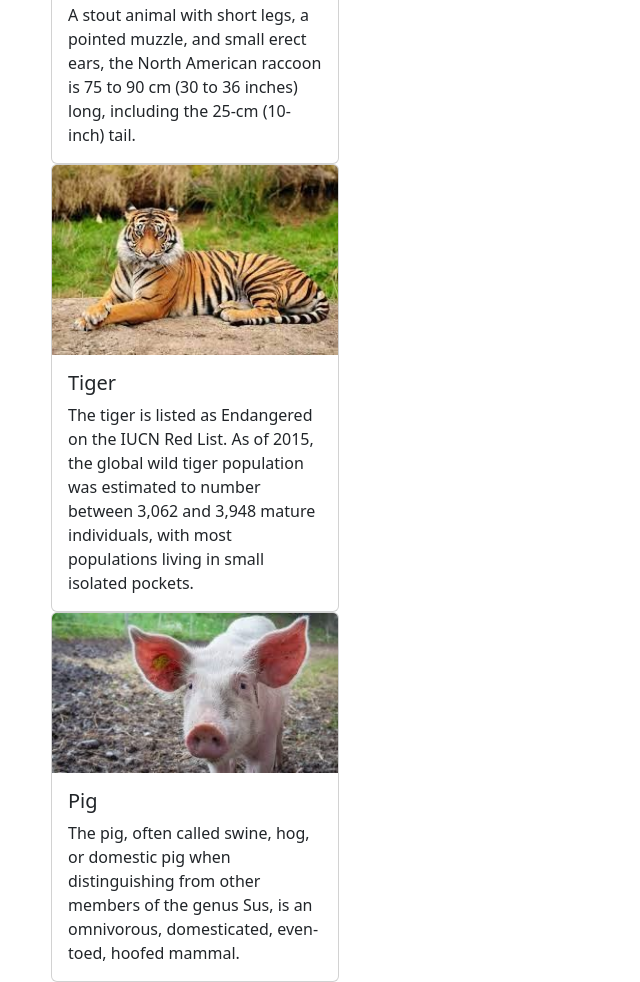
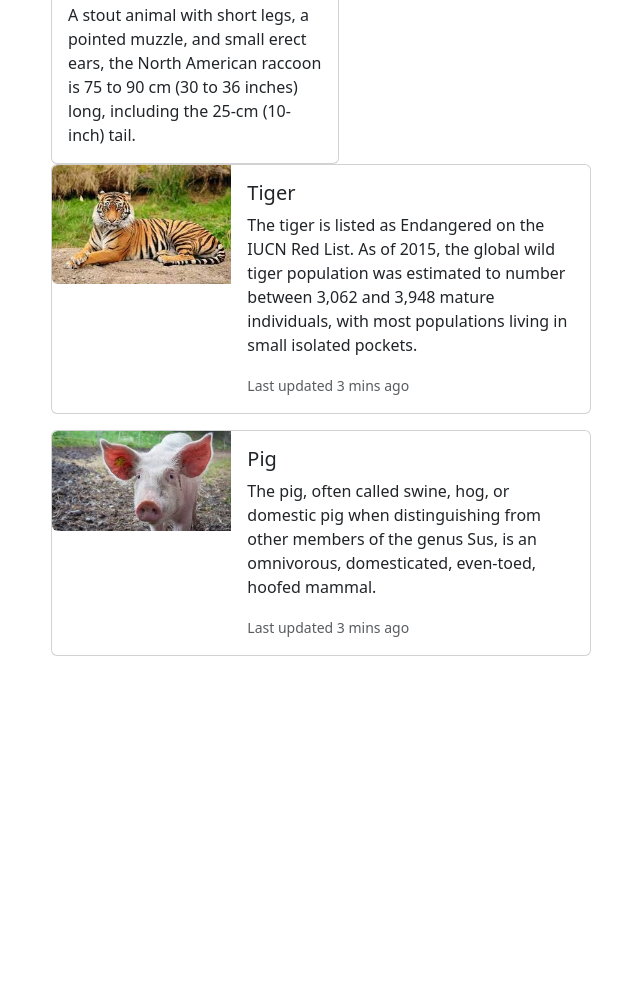
Before and after one commit to DeshondaHolmes/bootstrap-examples, a plain HTML site: page cards.html in a window 1280 px wide. Shown: the part 690-1672 px from the top of the page, without its empty margins (31-671 px from the left). After the commit the page ends 1362 px from the top, so only its background shows below. Drawn offline with nearby package versions, Linux system fonts and the light colour scheme.

Commit message:
Added new horinzontal cards to replace old cards

```diff
--- a/cards.html
+++ b/cards.html
@@ -45,24 +45,47 @@
                                 (10-inch) tail.</p>
                         </div>
                     </div>
-                    <div class="card" style="width: 18rem;">
-                        <img src="images/tiger.jpg" class="card-img-top" alt="...">
+
+                    <div class="card mb-3" style="max-width: 540px;">
+                        <div class="row g-0">
+                            <div class="col-md-4">
+                                <img src="images/tiger.jpg" class="img-fluid rounded-start" alt="...">
+                            </div>
+                            <div class="col-md-8">
                                 <div class="card-body">
                                     <h5 class="card-title">Tiger</h5>
-                            <p class="card-text">The tiger is listed as Endangered on the IUCN Red List. As of 2015, the
-                                global wild tiger population was estimated to number between 3,062 and 3,948 mature
+                                    <p class="card-text">The tiger is listed as Endangered on the IUCN Red List. As of
+                                        2015, the
+                                        global wild tiger population was estimated to number between 3,062 and 3,948
+                                        mature
                                         individuals, with most populations living in small isolated pockets.</p>
+                                    <p class="card-text"><small class="text-body-secondary">Last updated 3 mins
+                                            ago</small></p>
                                 </div>
                             </div>
-                    <div class="card" style="width: 18rem;">
-                        <img src="images/pig.jpg" class="card-img-top" alt="...">
+                        </div>
+                    </div>
+                    <div class="card mb-3" style="max-width: 540px;">
+                        <div class="row g-0">
+                            <div class="col-md-4">
+                                <img src="images/pig.jpg" class="img-fluid rounded-start" alt="...">
+                            </div>
+                            <div class="col-md-8">
                                 <div class="card-body">
                                     <h5 class="card-title">Pig</h5>
-                            <p class="card-text">The pig, often called swine, hog, or domestic pig when distinguishing
-                                from other members of the genus Sus, is an omnivorous, domesticated, even-toed, hoofed
+                                    <p class="card-text">The pig, often called swine, hog, or domestic pig when
+                                        distinguishing
+                                        from other members of the genus Sus, is an omnivorous, domesticated, even-toed,
+                                        hoofed
                                         mammal.</p>
+                                    <p class="card-text"><small class="text-body-secondary">Last updated 3 mins
+                                            ago</small></p>
                                 </div>
                             </div>
+                        </div>
+                    </div>
+
+
                 </div>
 
             </div>
```
Lines whose indentation alone changed are shown as unchanged.
